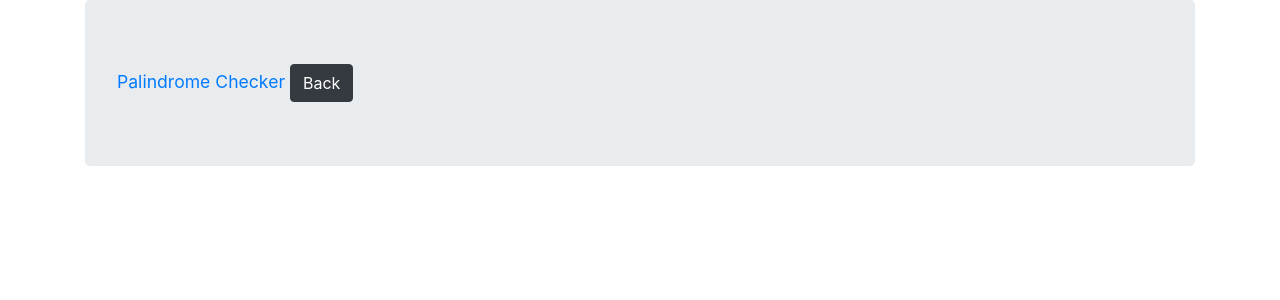
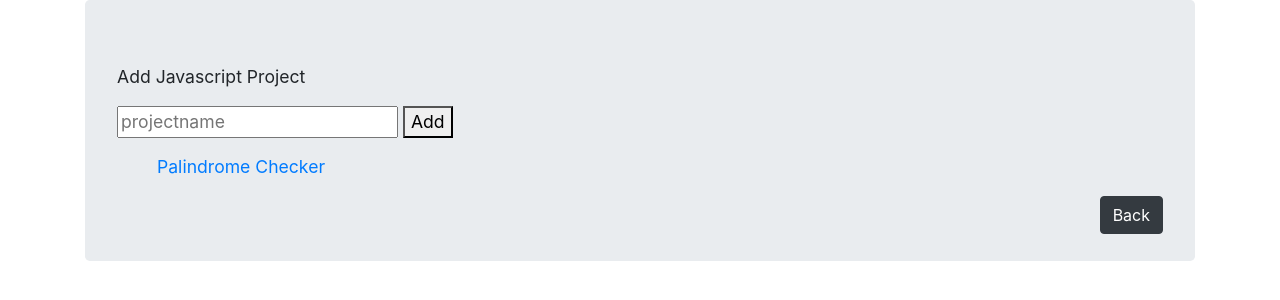
Before and after one commit to CrazySession/FreeCodeCampProjects, a plain HTML site: page javascriptProjects.html in a window 1280 px wide. Shown: the part 76-376 px from the top of the page. Drawn offline with nearby package versions, Linux system fonts and the light colour scheme.

Commit message:
added list + styling

```diff
--- a/css/main.css
+++ b/css/main.css
@@ -8,3 +8,12 @@ body{
     display: flex;
     justify-content: center;
 }
+
+#overview{
+    list-style: none;
+}
+
+.backButton{
+    padding-top: 15px;
+    float: right;
+}
--- a/javascriptProjects.html
+++ b/javascriptProjects.html
@@ -31,9 +31,15 @@
 
         <div class="jumbotron" id="main">
 
-            <a href="paliChecker.html">Palindrome Checker</a>
-            <a href="index.html"><button type="button" class="btn btn-dark">Back</button></a>
-
+            <p>Add Javascript Project</p>
+            <p>
+                <input type="text" id="inputValue" placeholder="projectname">
+                <button type="button" id="addButton" onclick="addFunction(inputValue.value)">Add</button>
+            </p>
+            <ul id="overview">
+                <li class="listObject"><a href="paliChecker.html">Palindrome Checker</a></li>
+                <li class="backButton"><a href="index.html"><button type="button" class="btn btn-dark">Back</button></a></li>
+            </ul>
         </div>
 
         <footer>
@@ -42,6 +48,8 @@
 
     </div>
 
+    <script src="js/addFunction.js"></script>
+
     </body>
 
 </html>
```
